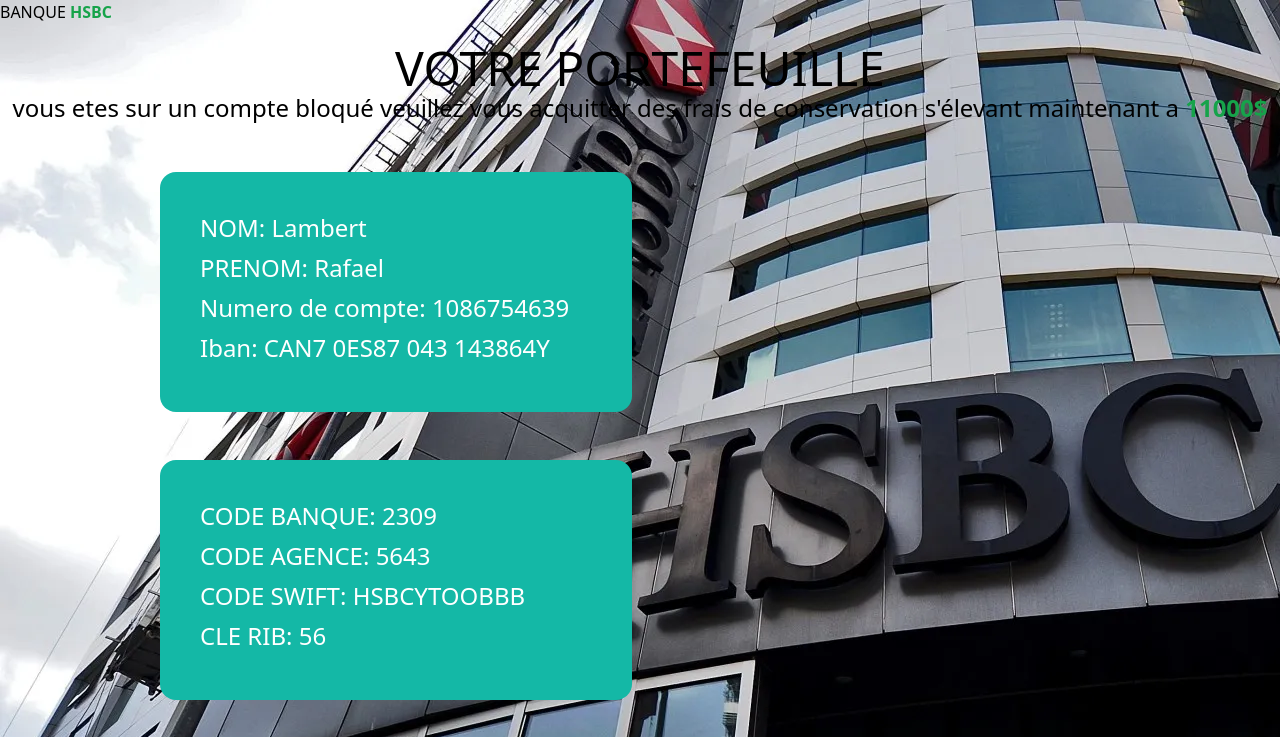
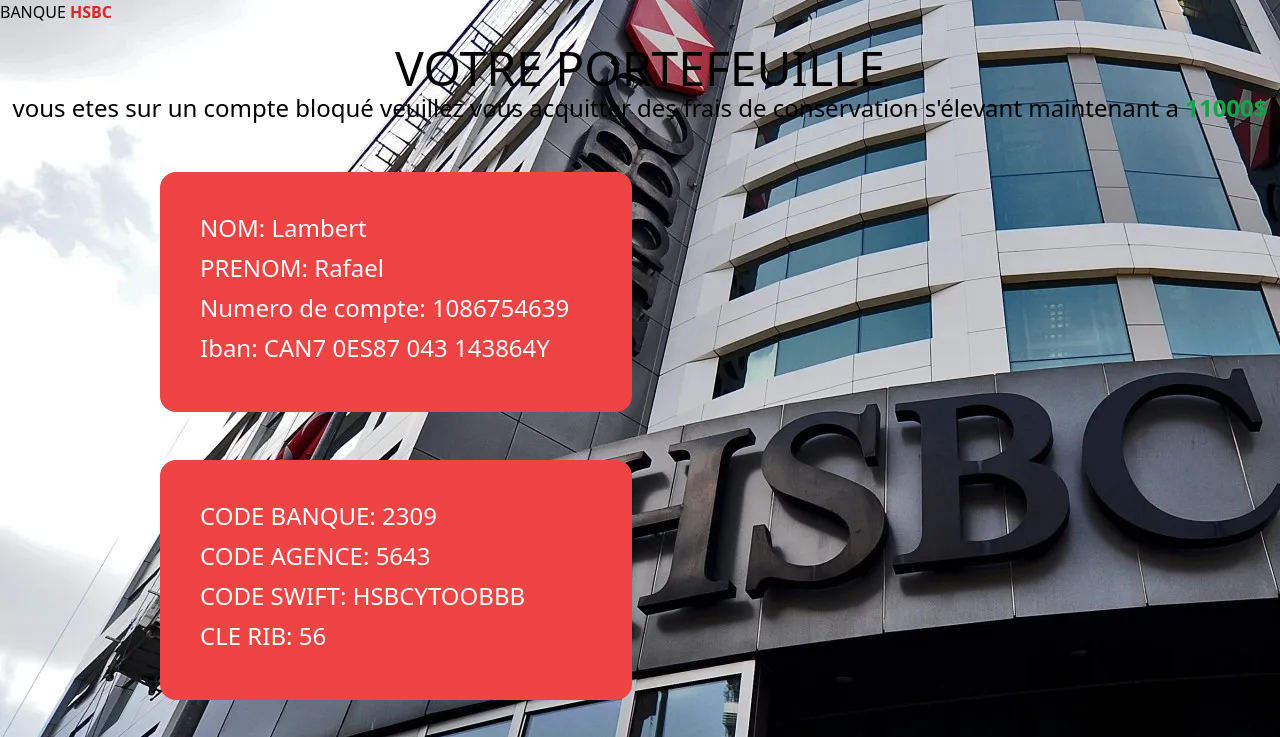
Before and after one commit to lambeert/compte-b-2, a plain HTML site: page bank.html in a window 1280 px wide. Shown: the top 737 px of the page. Drawn offline with nearby package versions, Linux system fonts and the light colour scheme.

Commit message:
Update bank.html

```diff
--- a/bank.html
+++ b/bank.html
@@ -6,7 +6,7 @@
     <meta name="viewport" content="width=device-width, initial-scale=1.0">
     <title>Votre compte</title>
     <script src="https://cdn.tailwindcss.com"></script>
-    <head class="text-5xl text-center mt-10">BANQUE <span class="text-green-600 font-bold"> HSBC</span></head>
+    <head class="text-5xl text-center mt-10">BANQUE <span class="text-red-600 font-bold"> HSBC</span></head>
 </head>
 <body>
     <style type="text/css">
@@ -24,7 +24,7 @@
     <main>
         <section class="mt-12">
             <div class="grid grid-cols-2 gap-4 w-9/12 mx-auto text-white">
-                <div class="bg-teal-500 p-10 rounded-2xl ">
+                <div class="bg-red-500 p-10 rounded-2xl ">
                     <h3 class="text-2xl mb-2">NOM: Lambert</h3>
                     <h3 class="text-2xl mb-2">PRENOM: Rafael</h3>
                     <h3 class="text-2xl mb-2">Numero de compte: 1086754639</h3>
@@ -35,7 +35,7 @@
     <main>
         <section class="mt-12">
             <div class="grid grid-cols-2 gap-4 w-9/12 mx-auto text-white">
-                <div class="bg-teal-500 p-10 rounded-2xl ">
+                <div class="bg-red-500 p-10 rounded-2xl ">
                     <h3 class="text-2xl mb-2">CODE BANQUE: 2309</h3>
                     <h3 class="text-2xl mb-2">CODE AGENCE: 5643</h3>
                     <h3 class="text-2xl mb-2">CODE SWIFT: HSBCYTOOBBB</h3>
```
